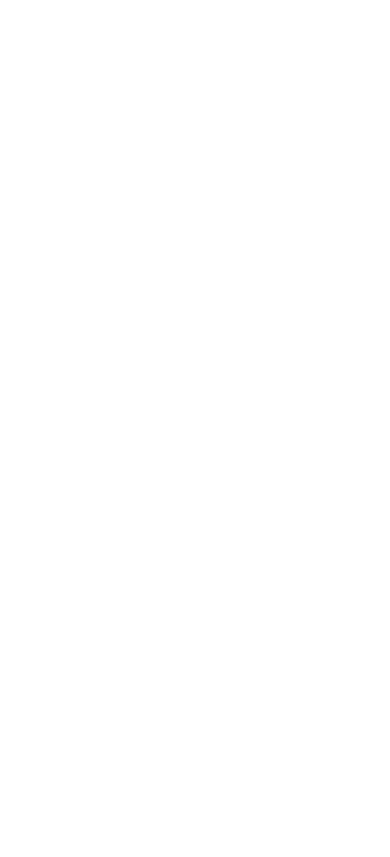
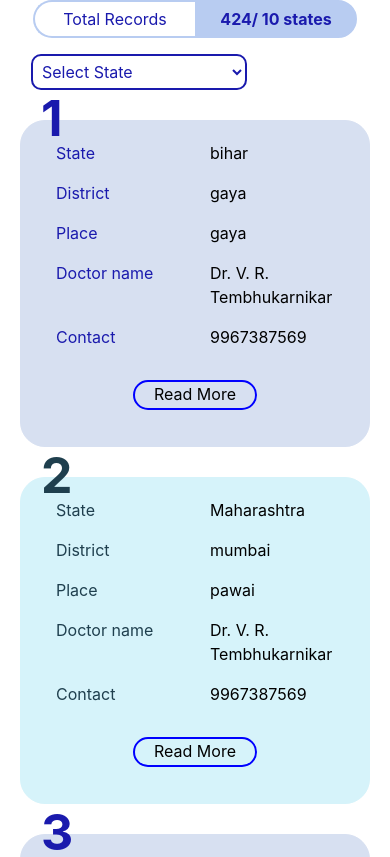
Before and after one commit to Srush-Ray/Doctors, a React (Create React App) app in the folder doctors/: page / in a window 390 px wide. Shown: the top 857 px of the page. Built offline with nearby package versions, Linux system fonts and the light colour scheme.

Commit message:
covid finish

```diff
--- a/doctors/src/App.js
+++ b/doctors/src/App.js
@@ -16,7 +16,7 @@
 import HomePage from "./HomePage/HomePage";
 import Covid from "./Covid/Covid";
 import LifeMemberShipForm from "./Forms/LifeMembershipForm";
-
+import Table from "./Covid/Table";
 function App() {
   return (
     <div className="App">
@@ -28,6 +28,7 @@
     */}
       <BrowserRouter>
         <Switch>
+          <Route path="/" component={Table} exact />
           <Route path="/Doctors" component={HomePage} exact />
           <Route path="/aboutUs" component={Aboutus} />
           <Route path="/desk" component={Desk} />
--- a/doctors/src/Covid/Covid.js
+++ b/doctors/src/Covid/Covid.js
@@ -2,6 +2,7 @@
 import "./Covid.css";
 import pic from "../Images/Analytic 1.png";
 import firstIllustration from "../Images/Fisrt illustration.svg";
+import Table from "./Table";
 class Covid extends React.Component {
   upload() {
     document.getElementById("selectImage").click();
@@ -136,6 +137,7 @@
             </div>
           </div>
         </div>
+        <Table />
       </div>
     );
   }
--- /dev/null
+++ b/doctors/src/Covid/DoctorDetails.js
@@ -0,0 +1,44 @@
+export const doctorDetails = [
+  {
+    state: "bihar",
+    district: "gaya",
+    place: "gaya",
+    name: "Dr. V. R. Tembhukarnikar",
+    contact: "9967387569",
+  },
+  {
+    state: "Maharashtra",
+    district: "mumbai",
+    place: "pawai",
+    name: "Dr. V. R. Tembhukarnikar",
+    contact: "9967387569",
+  },
+  {
+    state: "bihar",
+    district: "gaya",
+    place: "pawai",
+    name: "Dr. V. R. Tembhukarnikar",
+    contact: "9967387569",
+  },
+  {
+    state: "bihar",
+    district: "gaya",
+    place: "pawai",
+    name: "Dr. V. R. Tembhukarnikar",
+    contact: "9967387569",
+  },
+  {
+    state: "bihar",
+    district: "gaya",
+    place: "pawai",
+    name: "Dr. V. R. Tembhukarnikar",
+    contact: "9967387569",
+  },
+  {
+    state: "bihar",
+    district: "gaya",
+    place: "pawai",
+    name: "Dr. V. R. Tembhukarnikar",
+    contact: "9967387569",
+  },
+];
--- /dev/null
+++ b/doctors/src/Covid/Table.css
@@ -0,0 +1,190 @@
+.Table__table {
+  text-align: center;
+  padding-left: 2% !important;
+  padding-right: 2% !important;
+  width: 100% !important;
+  border-spacing: 0px 10px !important;
+  border-collapse: separate !important;
+}
+
+.Table__a {
+  padding-top: 10px;
+  padding-bottom: 10px;
+  padding-left: 10px;
+  padding-right: 10px;
+  text-decoration: none;
+  color: black;
+}
+.Table__aContainer {
+  border-radius: 25px;
+  border: 2px solid blue;
+  width: 120px;
+  height: 30px;
+  vertical-align: middle;
+  text-align: center;
+}
+.Table__tableHeadingRow {
+  background-color: white !important;
+}
+
+.Table__tableDataRow:nth-child(2n + 0) {
+  background-color: #d6f3fa;
+}
+
+.Table__tableDataRow:nth-child(2n + 1) {
+  background-color: #d7e0f1;
+}
+
+.srNo {
+  font-weight: bolder;
+  font-size: larger;
+}
+
+.srNo:nth-child(2n + 0) {
+  color: #007399;
+}
+
+.srNo:nth-child(2n + 1) {
+  color: #003399;
+}
+
+.Table__tableComponents {
+  padding: 15px;
+}
+
+.Table__tableComponents:first-child {
+  border-top-left-radius: 20px;
+  border-bottom-left-radius: 20px;
+}
+
+.Table__tableComponents:last-child {
+  border-bottom-right-radius: 20px;
+  border-top-right-radius: 20px;
+}
+
+.Table__records {
+  border-collapse: collapse;
+  color: rgb(26, 26, 173);
+  width: 400px;
+  margin-left: 3%;
+  /* margin-right: 25%; */
+}
+
+.Table__recordCount {
+  font-weight: bolder;
+  background-color: #b8ccf1;
+  border: 2px solid #b8ccf1;
+  border-bottom-right-radius: 20px;
+  border-top-right-radius: 20px;
+  text-align: center;
+}
+
+.Table__totalRecords {
+  border: 2px solid #b8ccf1;
+  border-top-left-radius: 20px;
+  border-bottom-left-radius: 20px;
+  border-right: none;
+  text-align: center;
+}
+
+@media screen and (max-width: 500px) {
+  .Table__table {
+    display: none;
+  }
+
+  .Table__aContainer {
+    margin-left: 30%;
+    margin-right: 30%;
+    margin-top: 15px;
+    width: 40%;
+  }
+  .Table__cardRow {
+    margin-bottom: 1rem;
+  }
+  .Table__cards {
+    overflow-x: hidden;
+    /* padding: 20px; */
+  }
+
+  .Table__cardContainer {
+    position: relative;
+    border-radius: 25px;
+    /* background-color:  #e6ffff; */
+    margin: 30px 20px;
+    padding: 20px !important;
+    border-radius: 25px;
+  }
+
+  .Table__records {
+    width: 90%;
+    margin-left: 5%;
+  }
+
+  .Table__cardContainer:nth-child(2n + 0) {
+    background-color: #d6f3fa !important;
+    border: 1px solid #d6f3fa;
+    color: rgb(31, 63, 78);
+  }
+
+  .Table__cardContainer:nth-child(2n + 1) {
+    background-color: #d7e0f1 !important;
+    border: 1px solid #d7e0f1;
+    color: rgb(26, 26, 173);
+  }
+  select {
+    border: 2px solid rgb(26, 26, 173);
+    border-radius: 10px;
+    padding: 5px;
+    margin-top: 1rem;
+    margin-left: 1rem;
+    width: 60%;
+    color: rgb(26, 26, 173);
+    background-color: white;
+    font-size: 16px;
+  }
+  .Table__totalRecordsText {
+    margin: 0;
+    padding: 5px;
+    font-size: 16px;
+  }
+
+  .Table__recordCountText {
+    margin: 0;
+    font-size: 16px;
+    padding: 5px;
+  }
+  .Table__cardNumber {
+    position: absolute;
+    top: -2.5rem;
+    font-size: 50px;
+    font-weight: bold;
+  }
+}
+
+@media screen and (min-width: 501px) {
+  .Table__cards {
+    display: none;
+  }
+  select {
+    border: 2px solid rgb(26, 26, 173);
+    border-radius: 20px;
+    padding: 10px;
+    /* margin-top: 10px; */
+    width: 40%;
+    float: right;
+    margin-right: 3%;
+    color: rgb(26, 26, 173);
+    background-color: white;
+  }
+  .Table__totalRecordsText {
+    margin: 0;
+    padding: 5px;
+    font-size: 20px;
+  }
+
+  .Table__recordCountText {
+    margin: 0;
+    font-size: 20px;
+    padding: 5px;
+  }
+}
--- /dev/null
+++ b/doctors/src/Covid/Table.js
@@ -0,0 +1,127 @@
+import React, { Fragment } from "react";
+import "./Table.css";
+import { doctorDetails } from "./DoctorDetails";
+class Table extends React.Component {
+  constructor(props) {
+    super(props);
+    this.state = {
+      doctorDetails: doctorDetails,
+    };
+  }
+  render() {
+    return (
+      <div className="Table__Container">
+        <div className="Table__header">
+          <div className="row">
+            <div className="col-md-6 col-sm-12 Table__headerCol">
+              <div className="row Table__records">
+                <div className="col-6 Table__totalRecords">
+                  <p className="Table__totalRecordsText">Total Records</p>
+                </div>
+                <div className="col-6 Table__recordCount">
+                  <p className="Table__recordCountText">424/ 10 states</p>
+                </div>
+              </div>
+            </div>
+            <div className="col-md-6 col-sm-12 Table_headerCol">
+              <div className="Table__SelectMenu">
+                <select name="Table__states" id="state">
+                  <option value="" disabled selected>
+                    Select State
+                  </option>
+                  <optgroup label="Maharashtra">
+                    <option value="Pune">Pune</option>
+                    <option value="Mumbai">Mumbai</option>
+                    <option value="Nagpur">Nagpur</option>
+                  </optgroup>
+                  <optgroup label="Gujarat">
+                    <option value="Gandhinagar">Gandhinagar</option>
+                    <option value="Ahmedabad">Ahmedabad</option>
+                  </optgroup>
+                </select>
+              </div>
+            </div>
+          </div>
+        </div>
+        <div className="Table__tableContainer">
+          <table className="Table__table">
+            <tr className="Table__tableHeadingRow">
+              <th className="Table__tableComponents"></th>
+              <th className="Table__tableComponents">State</th>
+              <th className="Table__tableComponents">District</th>
+              <th className="Table__tableComponents">Place</th>
+              <th className="Table__tableComponents">Doctor name</th>
+              <th className="Table__tableComponents">Contact</th>
+              <th className="Table__tableComponents"></th>
+            </tr>
+            {this.state.doctorDetails.map((doctor, index) => (
+              <tr className="Table__tableDataRow">
+                <td className="Table__tableComponents srNo">{index + 1}</td>
+                <td className="Table__tableComponents">{doctor.state}</td>
+                <td className="Table__tableComponents">{doctor.district}</td>
+                <td className="Table__tableComponents">{doctor.place}</td>
+                <td className="Table__tableComponents">{doctor.name}</td>
+                <td className="Table__tableComponents">{doctor.contact}</td>
+                <td className="Table__tableComponents">
+                  <div className="Table__aContainer">
+                    <a className="Table__a" href="#">
+                      Read More
+                    </a>
+                  </div>
+                </td>
+              </tr>
+            ))}
+          </table>
+        </div>
+        <div className="Table__cards">
+          {this.state.doctorDetails.map((doctor, index) => (
+            <div className="Table__cardContainer">
+              <p className="Table__cardNumber" style={{ marginBottom: "0" }}>
+                {index + 1}
+              </p>
+              <div className="row Table__cardRow">
+                <div className="col-6">State</div>
+                <div className="col-6" style={{ color: "black" }}>
+                  {doctor.state}
+                </div>
+              </div>
+              <div className="row Table__cardRow">
+                <div className="col-6">District</div>
+                <div className="col-6" style={{ color: "black" }}>
+                  {doctor.district}
+                </div>
+              </div>
+              <div className="row Table__cardRow">
+                <div className="col-6">Place</div>
+                <div className="col-6" style={{ color: "black" }}>
+                  {doctor.place}
+                </div>
+              </div>
+              <div className="row Table__cardRow">
+                <div className="col-6">Doctor name</div>
+                <div className="col-6" style={{ color: "black" }}>
+                  {doctor.name}
+                </div>
+              </div>
+              <div className="row Table__cardRow">
+                <div className="col-6">Contact</div>
+                <div className="col-6" style={{ color: "black" }}>
+                  {doctor.contact}
+                </div>
+              </div>
+              <div className="row Table__cardRow">
+                <div className="Table__aContainer">
+                  <a className="Table__a" href="#">
+                    Read More
+                  </a>
+                </div>
+              </div>
+            </div>
+          ))}
+        </div>
+      </div>
+    );
+  }
+}
+
+export default Table;
--- a/doctors/src/Forms/LifeMembershipForm.css
+++ b/doctors/src/Forms/LifeMembershipForm.css
@@ -43,4 +43,10 @@
   .Forms_title {
     margin-top: 100px;
   }
+  .form-control {
+    margin-bottom: 10px;
+  }
+  .custom-select {
+    margin-bottom: 10px;
+  }
 }
```
